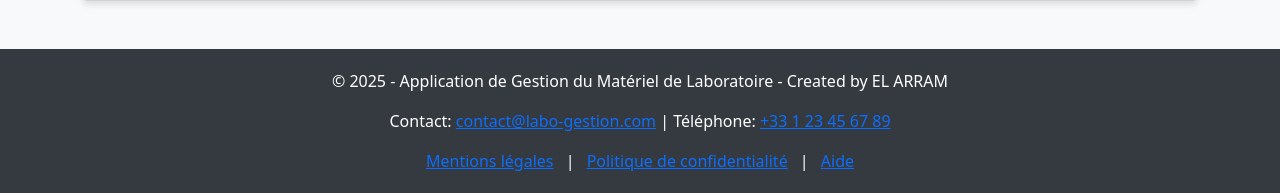
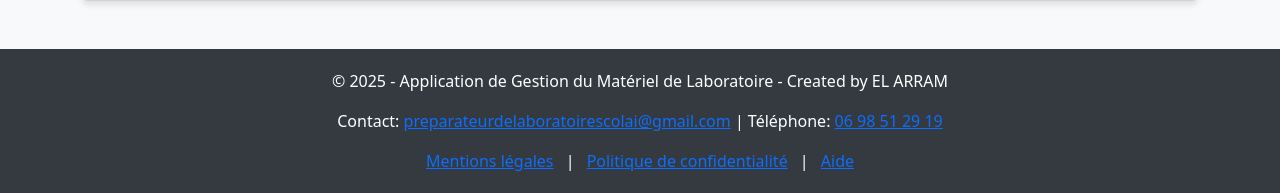
Before and after one commit to mouloudelarram/dynamic_labo, a Flask app: page /add in a window 1280 px wide. Shown: the part 698-891 px from the top of the page. Run offline with Flask 3, Linux system fonts and the light colour scheme.

Commit message:
Update base.html

```diff
--- a/templates/base.html
+++ b/templates/base.html
@@ -111,8 +111,8 @@
         <div class="container text-center">
             <p>&copy; 2025 - Application de Gestion du Matériel de Laboratoire - Created by EL ARRAM</p>
             <p class="mt-2">
-                Contact: <a href="mailto:contact@labo-gestion.com">contact@labo-gestion.com</a> |
-                Téléphone: <a href="tel:+33123456789">+33 1 23 45 67 89</a>
+                Contact: <a href="mailto:preparateurdelaboratoirescolai@gmail.com">preparateurdelaboratoirescolai@gmail.com</a> |
+                Téléphone: <a href="tel:+33123456789">06 98 51 29 19</a>
             </p>
             <div class="mt-2">
                 <a href="#" class="mx-2">Mentions légales</a> |
```
